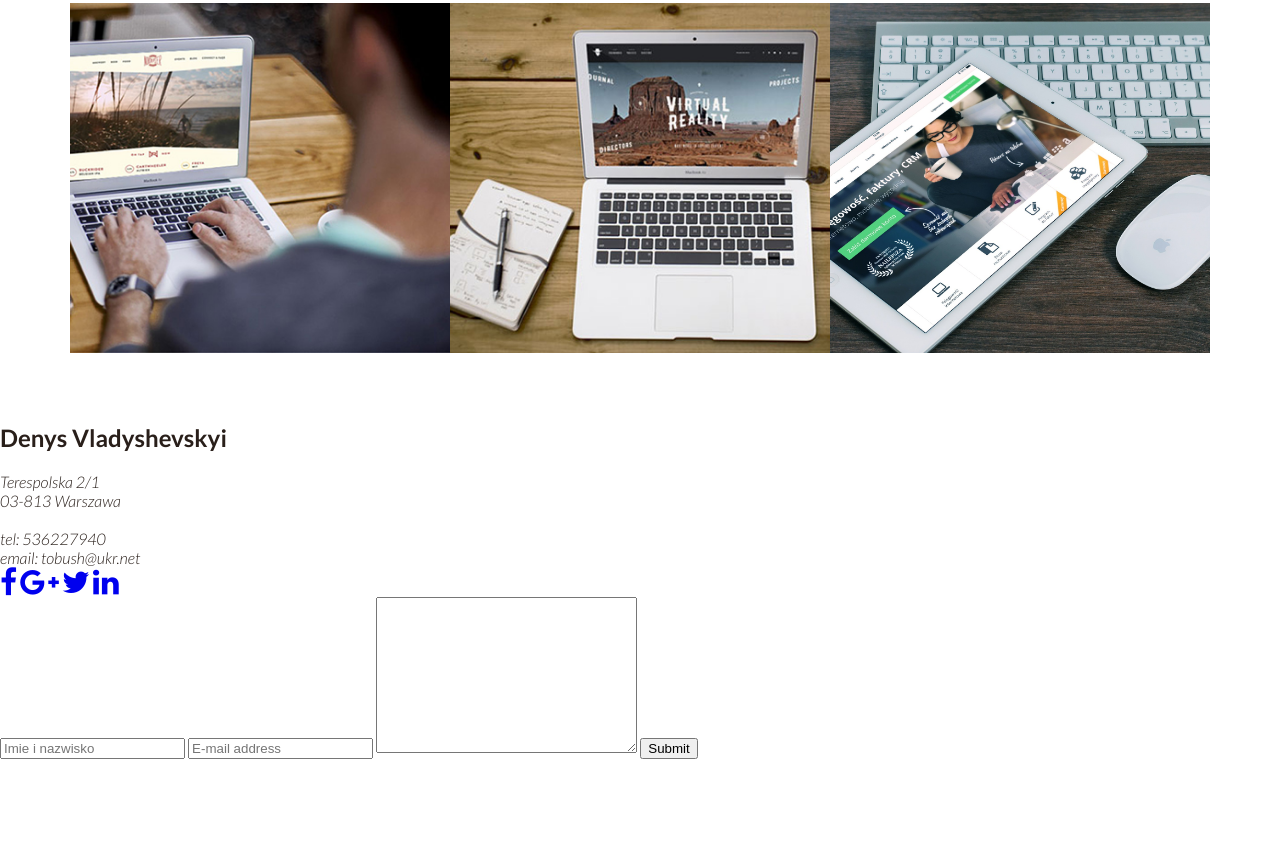
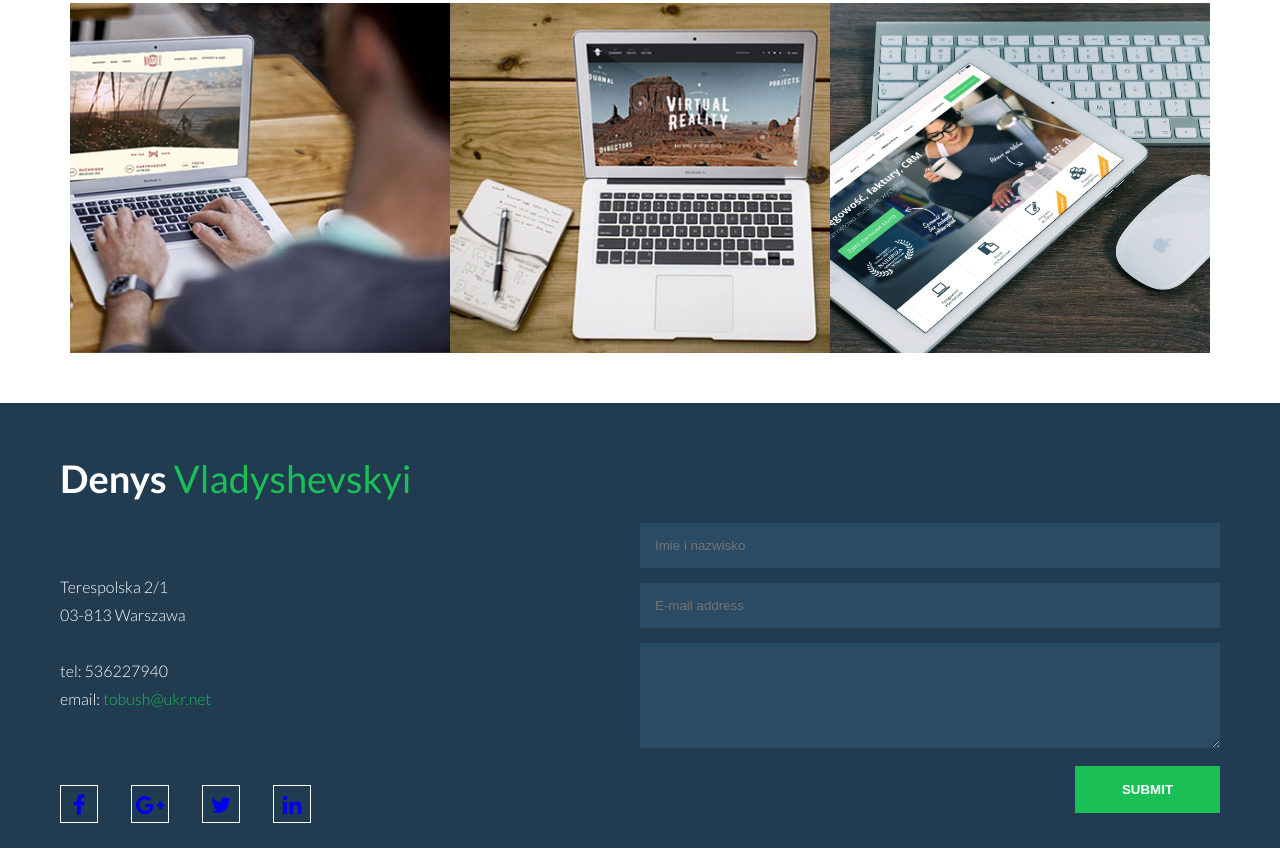
Before and after one commit to tobush/portfolio-dv, a plain HTML site: page index.html in a window 1280 px wide. Shown: the part 1751-2602 px from the top of the page. Before the commit the page ends 2510 px from the top, so only its background shows below. Drawn offline with Linux system fonts and the light colour scheme.

Commit message:
contact-form

```diff
--- a/css/style.css
+++ b/css/style.css
@@ -233,7 +233,42 @@ figure figcaption {
 }
 
 #contact {
+    display: inline-block;
+    width: 100%;
+    background-color: #213b50;
+    overflow: hidden;
+    color:  #fff;
+    padding: 20px 60px;
+}
 
+.contact-data {
+    width: 50%;
+    float: left;
+}
+
+.contact-form {
+    width: 50%;
+    float: left;
+}
+
+.contact-data > h2 {
+    text-align: left;
+    font-size: 38px;
+}
+
+.contact-data > h2 > span {
+    color: #1ac056;
+    font-weight: 500;
+}
+
+.contact-data > address {
+    font-style: normal;
+    line-height: 28px;
+    margin: 72px 0;
+}
+
+.contact-data > address > span {
+    color: #1ac056;
 }
 
 i {
@@ -242,28 +277,75 @@ i {
 
 .contact-social-icons a {
     text-decoration: none;
+    display: inline-block;
+    height: 38px;
+    width: 38px;
+    margin-right: 30px;
+    line-height: 38px;
+    border: 1px solid #fff;
+    text-align: center;
+    font-size: 22px;
+}
+
+.contact-social-icons a:hover {
+    color: #213b50;
+    border-color: #213b50;
+    background-color: #fff;
+
 }
 
 .contact-social-icons .link-1::before {
     content: "\f09a";
     font-family: 'fontawesome';
-    font-size: 30px;
+    font-size: 22px;
 }
 
 .contact-social-icons .link-2::before {
     content: "\f0d5";
     font-family: 'fontawesome';
-    font-size: 30px;
+    font-size: 22px;
 }
 
 .contact-social-icons .link-3::before {
     content: "\f099";
     font-family: 'fontawesome';
-    font-size: 30px;
+    font-size: 22px;
 }
 
 .contact-social-icons .link-4::before {
     content: "\f0e1";
     font-family: 'fontawesome';
-    font-size: 30px;
+    font-size: 22px;
 }
+
+.contact-form {
+    margin-top: 100px;
+}
+
+.contact-form input, textarea {
+    width: 100%;
+    padding: 15px;
+    margin-bottom: 15px;
+    border: 0px solid #2b4a64;
+    background-color: #2b4a64;
+}
+
+.contact-form input:focus, textarea:focus {
+    background-color: #426684;
+}
+
+.contact-form input[type="submit"] {
+    width: 25%;
+    padding: 15px 30px;
+    float: right;
+    text-transform: uppercase;
+    border: 1px solid #1ac056;
+    background-color: #1ac056;
+    color: #fff;
+    font-weight: 600;
+}
+
+.contact-form input[type="submit"]:hover {
+    background-color: #fff;
+    color: #1ac056;
+}
--- a/index.html
+++ b/index.html
@@ -100,7 +100,7 @@
                 Terespolska 2/1 <br />
                 03-813 Warszawa <br /><br />
                 tel: 536227940 <br />
-                email: tobush@ukr.net<br />
+                email: <span>tobush@ukr.net</span><br />
             </address>
             <div class="contact-social-icons">
                 <a href="https://facebook.com" class="link-1"></a>
@@ -113,11 +113,11 @@
           <form action="" method="post">
             <input type="text" placeholder="Imie i nazwisko">
             <input type="email" placeholder="E-mail address">
-            <textarea name="message" id="textarea" cols="30" rows="10">
+            <textarea name="message" id="textarea" cols="30" rows="5">
 
             </textarea>
             <a href="https://facebook.com"></a>
-            <input type="submit">
+            <input type="submit" value="Submit">
           </form>
         </div>
     </section>
```
